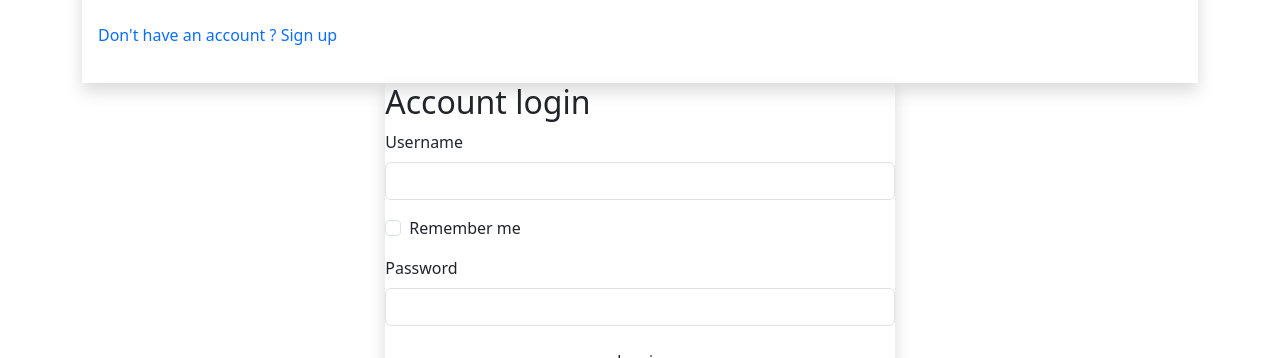
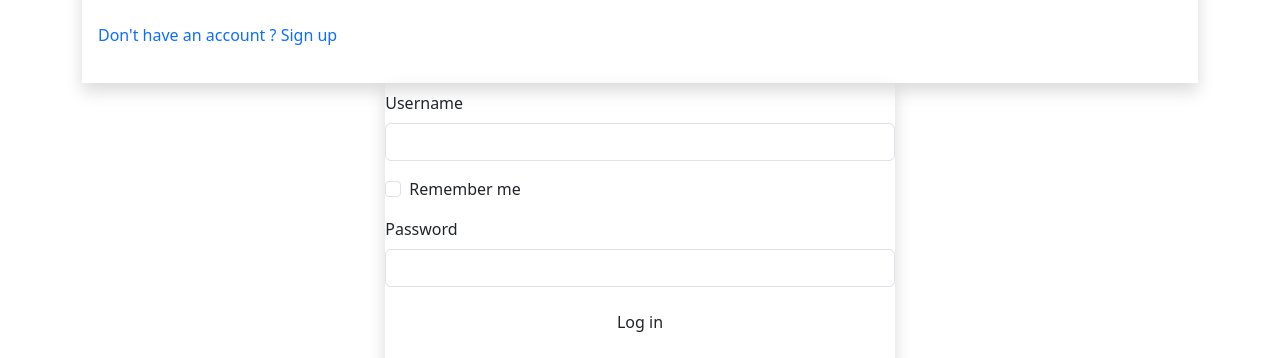
Before and after one commit to Atlasbank/atlasequitybank, a Django app: template rockwellbank/templates/signin.html in a window 1280 px wide. Shown: the part 989-1347 px from the top of the page. Run offline with Django 3.2, Linux system fonts and the light colour scheme; the template is opened without the code that fills it, so the values that code supplies are empty; parts of the project's set-up code (start-up, migrations or seed data) failed here and were passed over; some libraries are stand-ins or nearby versions.

Commit message:
fourth commit

```diff
--- a/rockwellbank/templates/signin.html
+++ b/rockwellbank/templates/signin.html
@@ -61,10 +61,20 @@
 <section class="d-flex justify-content-center align-items-start p-">
 <div class="second shadow  contain3 show">
   <form id="login-form" action="" method="POST" >
+      {%csrf_token%}
+            <div class="mb-3 ">
+                <h2> </h2>
+                {% if messages %}
+            <div class="alert alert-danger" role="alert">
+                {% for message in messages %}
+                    {{ message }}
+                {% endfor %}
+            </div>
+        {% endif %}
       <div class="mb-3 ">
-          <h2>Account login</h2>
+          <h2></h2>
         <label for="exampleInputEmail1" class="form-label">Username</label>
-        <input type="email" class="form-control" id="exampleInputEmail1" aria-describedby="emailHelp">
+        <input type="text" id="username" name="username" class="form-control" id="exampleInputEmail1" aria-describedby="emailHelp">
       </div>
       <div class="mb-3 form-check">
           <input type="checkbox" class="form-check-input" id="exampleCheck1">
@@ -72,7 +82,7 @@
         </div>
       <div class="mb-3">
         <label for="exampleInputPassword1" class="form-label">Password</label>
-        <input type="password" class="form-control" id="exampleInputPassword1">
+        <input type="password" id="password" name="password" class="form-control" id="exampleInputPassword1">
       </div>
 
       <button type="submit" class="btn btn1 w-100">Log in</button>
```
